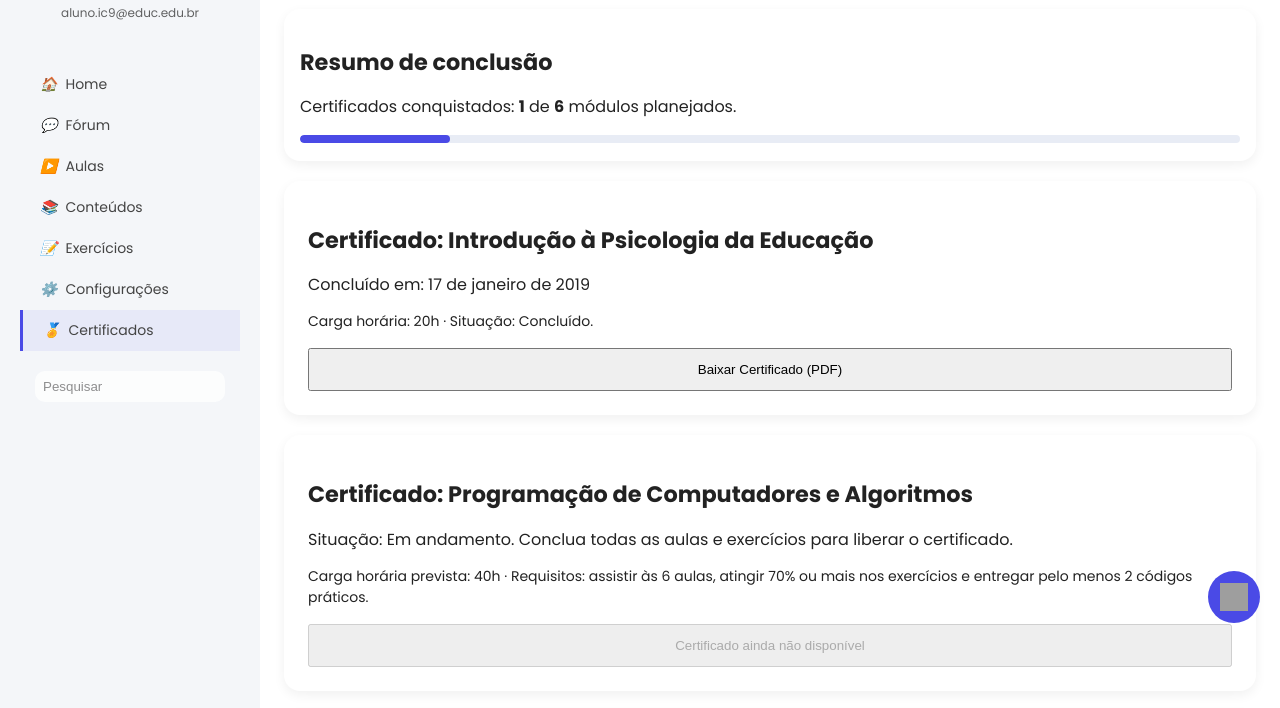
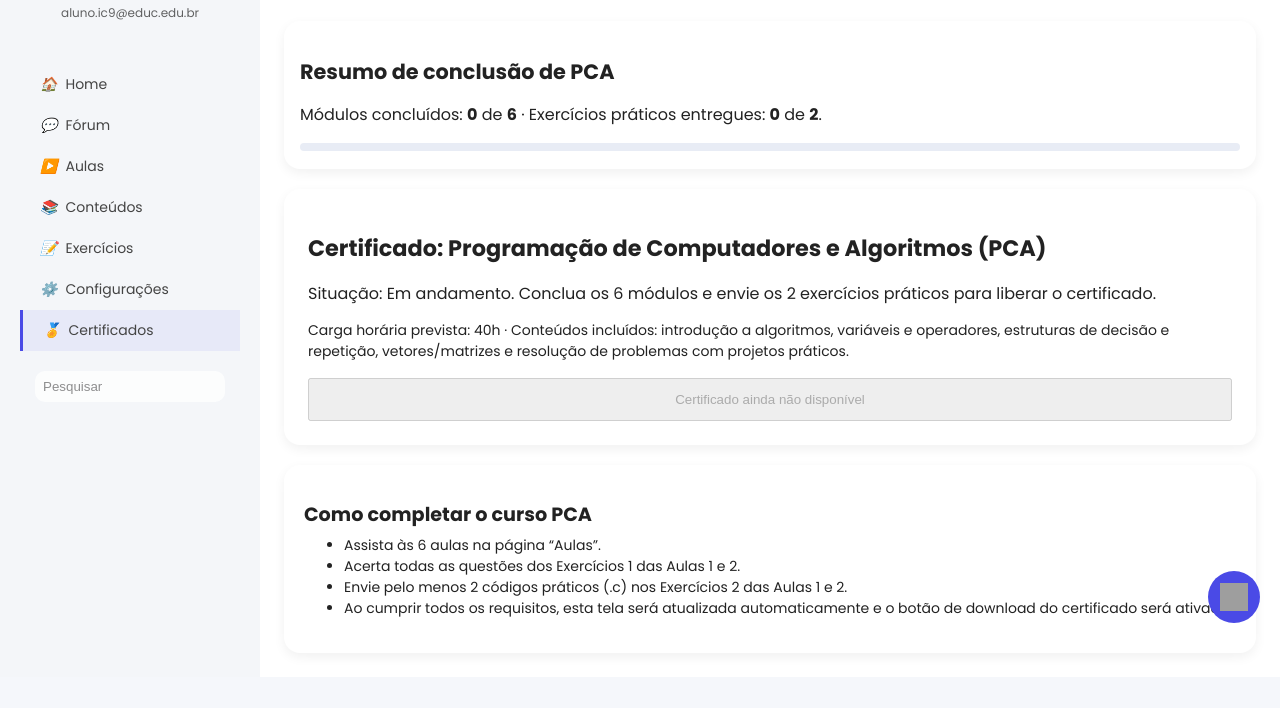
Before and after one commit to DiedsonKennedGuianaMota/ProjetoTopicos, a plain HTML site: page certificados.html in a window 1280 px wide. Shown: the part 157-865 px from the top of the page. After the commit the page ends 834 px from the top, so only its background shows below. Drawn offline with Linux system fonts and the light colour scheme; grey boxes are pictures that could not be loaded.

Commit message:
Update certificados.html

```diff
--- a/certificados.html
+++ b/certificados.html
@@ -11,7 +11,7 @@
 </head>
 <body id="page-body">
 
-<!-- WIDGET DE ACESSIBILIDADE (NOVO) -->
+<!-- WIDGET DE ACESSIBILIDADE -->
 <div id="accessibility-widget" class="ac-widget ac-hidden" aria-hidden="true">
     <div class="ac-header">
         <div class="ac-header-top">
@@ -104,50 +104,36 @@
 
     <div class="main-content">
         <div class="main-content-area">
-            <h1 style="margin-bottom: 10px;">Meus Certificados</h1>
-            <p style="margin-bottom: 30px;">
-                Parabéns por sua dedicação! Aqui você encontra os certificados emitidos pelas atividades
-                de Programação de Computadores e Algoritmos e por outros módulos concluídos.
+            <h1 style="margin: 18px 0 10px;">Meus Certificados</h1>
+            <p style="margin-bottom: 24px;">
+                Acompanhe aqui seus certificados da disciplina de Programação de Computadores e Algoritmos (PCA).
+                O certificado final é liberado automaticamente quando todas as unidades e exercícios forem concluídos.
             </p>
 
-            <!-- Resumo de progresso -->
+            <!-- Resumo de progresso PCA -->
             <div class="card-simple" style="margin-bottom: 20px;">
-                <h2 style="font-size:1.4rem; margin-bottom:8px;">Resumo de conclusão</h2>
-                <p>Certificados conquistados: <strong>1</strong> de <strong>6</strong> módulos planejados.</p>
+                <h2 style="font-size:1.3rem; margin-bottom:6px;">Resumo de conclusão de PCA</h2>
+                <p>
+                    Módulos concluídos: <strong id="pca-modulos-ok">0</strong> de <strong>6</strong> ·
+                    Exercícios práticos entregues: <strong id="pca-praticos-ok">0</strong> de <strong>2</strong>.
+                </p>
                 <div class="progress-bar-container" style="margin-top:8px;">
-                    <div class="progress-bar primary" style="width: 16%;"></div>
+                    <div id="pca-progress-bar" class="progress-bar primary" style="width: 0%;"></div>
                 </div>
             </div>
 
-            <!-- Certificado 1 - exemplo antigo adaptado -->
+            <!-- Certificado PCA -->
             <div class="card-simple" style="padding: 24px; margin-bottom: 20px;">
                 <h2 style="font-size: 1.4rem; margin-bottom: 5px;">
-                    Certificado: Introdução à Psicologia da Educação
-                </h2>
-                <p style="margin-bottom: 8px;">Concluído em: 17 de janeiro de 2019</p>
-                <p style="font-size: 14px; margin-bottom: 16px;">
-                    Carga horária: 20h · Situação: Concluído.
-                </p>
-                <button class="form-btn"
-                        style="width: 100%; padding: 12px 0;"
-                        type="button"
-                        onclick="window.open('certificados/psicologia_educacao.pdf','_blank')"
-                        aria-label="Baixar certificado de Introdução à Psicologia da Educação em PDF">
-                    Baixar Certificado (PDF)
-                </button>
-            </div>
-
-            <!-- Certificado PCA - quando concluir todos os módulos -->
-            <div class="card-simple" style="padding: 24px; margin-bottom: 20px;">
-                <h2 style="font-size: 1.4rem; margin-bottom: 5px;">
-                    Certificado: Programação de Computadores e Algoritmos
+                    Certificado: Programação de Computadores e Algoritmos (PCA)
                 </h2>
                 <p id="cert-pca-status" style="margin-bottom: 8px;">
                     Situação: Em andamento. Conclua todas as aulas e exercícios para liberar o certificado.
                 </p>
                 <p style="font-size: 14px; margin-bottom: 16px;">
-                    Carga horária prevista: 40h · Requisitos: assistir às 6 aulas, atingir 70% ou mais
-                    nos exercícios e entregar pelo menos 2 códigos práticos.
+                    Carga horária prevista: 40h · Conteúdos incluídos:
+                    introdução a algoritmos, variáveis e operadores, estruturas de decisão e repetição,
+                    vetores/matrizes e resolução de problemas com projetos práticos.
                 </p>
                 <button id="cert-pca-btn" class="form-btn"
                         style="width: 100%; padding: 12px 0;"
@@ -159,13 +145,14 @@
                 </button>
             </div>
 
-            <!-- Orientações de acessibilidade do certificado -->
+            <!-- Orientações -->
             <div class="card-simple" style="padding: 20px;">
-                <h2 style="font-size: 1.3rem; margin-bottom: 6px;">Dicas de acessibilidade para certificados</h2>
+                <h2 style="font-size: 1.2rem; margin-bottom: 6px;">Como completar o curso PCA</h2>
                 <ul style="font-size: 14px; margin-top:4px;">
-                    <li>Use o botão de contraste no menu de acessibilidade se o certificado estiver difícil de ler.</li>
-                    <li>Ative “Ler a página” para que o texto do certificado seja lido em voz alta.</li>
-                    <li>Se preferir, você pode imprimir em papel com alto contraste ou ampliar a visualização no leitor de PDF.</li>
+                    <li>Assista às 6 aulas na página “Aulas”.</li>
+                    <li>Acerta todas as questões dos Exercícios 1 das Aulas 1 e 2.</li>
+                    <li>Envie pelo menos 2 códigos práticos (.c) nos Exercícios 2 das Aulas 1 e 2.</li>
+                    <li>Ao cumprir todos os requisitos, esta tela será atualizada automaticamente e o botão de download do certificado será ativado.</li>
                 </ul>
             </div>
 
@@ -180,21 +167,68 @@
 
 <script src="script.js"></script>
 <script>
-    // Exemplo simples: liberar certificado PCA quando um flag é salvo no localStorage
+// Lógica de certificados PCA
 document.addEventListener('DOMContentLoaded', () => {
-        const concluidoPCA = localStorage.getItem('pca_concluido') === 'true';
+    // Leitura das flags de conclusão que você já usa nas outras telas
+    const modConcluido = {
+        1: localStorage.getItem('pca_mod1_concluido') === 'true',
+        2: localStorage.getItem('pca_mod2_concluido') === 'true',
+        3: localStorage.getItem('pca_mod3_concluido') === 'true',
+        4: localStorage.getItem('pca_mod4_concluido') === 'true',
+        5: localStorage.getItem('pca_mod5_concluido') === 'true',
+        6: localStorage.getItem('pca_mod6_concluido') === 'true'
+    };
+
+    // Exercícios práticos: marque essas flags quando receber o .c nas telas de exercícios
+    const praticoA1 = localStorage.getItem('pca_pratico_a1_ok') === 'true';
+    const praticoA2 = localStorage.getItem('pca_pratico_a2_ok') === 'true';
+
+    const totalModulos = 6;
+    const concluidos = Object.values(modConcluido).filter(v => v).length;
+    const praticosOk = [praticoA1, praticoA2].filter(v => v).length;
+
+    // Atualiza resumo
+    const modulosEl = document.getElementById('pca-modulos-ok');
+    const praticosEl = document.getElementById('pca-praticos-ok');
+    const barraEl = document.getElementById('pca-progress-bar');
+
+    if (modulosEl)  modulosEl.textContent  = concluidos.toString();
+    if (praticosEl) praticosEl.textContent = praticosOk.toString();
+
+    const progressoPercent = Math.round(((concluidos / totalModulos) * 0.8 + (praticosOk / 2) * 0.2) * 100);
+    if (barraEl) barraEl.style.width = Math.min(100, progressoPercent) + '%';
 
     const statusEl = document.getElementById('cert-pca-status');
     const btn = document.getElementById('cert-pca-btn');
 
-        if (concluidoPCA) {
+    const todosModulos = concluidos === totalModulos;
+    const todosPraticos = praticosOk === 2;
+
+    if (todosModulos && todosPraticos) {
+        // Marca curso como concluído
+        localStorage.setItem('pca_concluido', 'true');
+
+        if (statusEl) {
             statusEl.textContent = 'Situação: Concluído. Seu certificado está disponível para download.';
+        }
+        if (btn) {
             btn.textContent = 'Baixar Certificado PCA (PDF)';
             btn.disabled = false;
             btn.removeAttribute('aria-disabled');
+            btn.setAttribute('aria-label','Baixar certificado de Programação de Computadores e Algoritmos em PDF');
             btn.onclick = () => {
                 window.open('certificados/pca_concluido.pdf','_blank');
             };
+        }
+    } else {
+        if (statusEl) {
+            statusEl.textContent = 'Situação: Em andamento. Conclua os 6 módulos e envie os 2 exercícios práticos para liberar o certificado.';
+        }
+        if (btn) {
+            btn.disabled = true;
+            btn.setAttribute('aria-disabled','true');
+            btn.textContent = 'Certificado ainda não disponível';
+        }
     }
 });
 </script>
```
Lines whose indentation alone changed are shown as unchanged.
